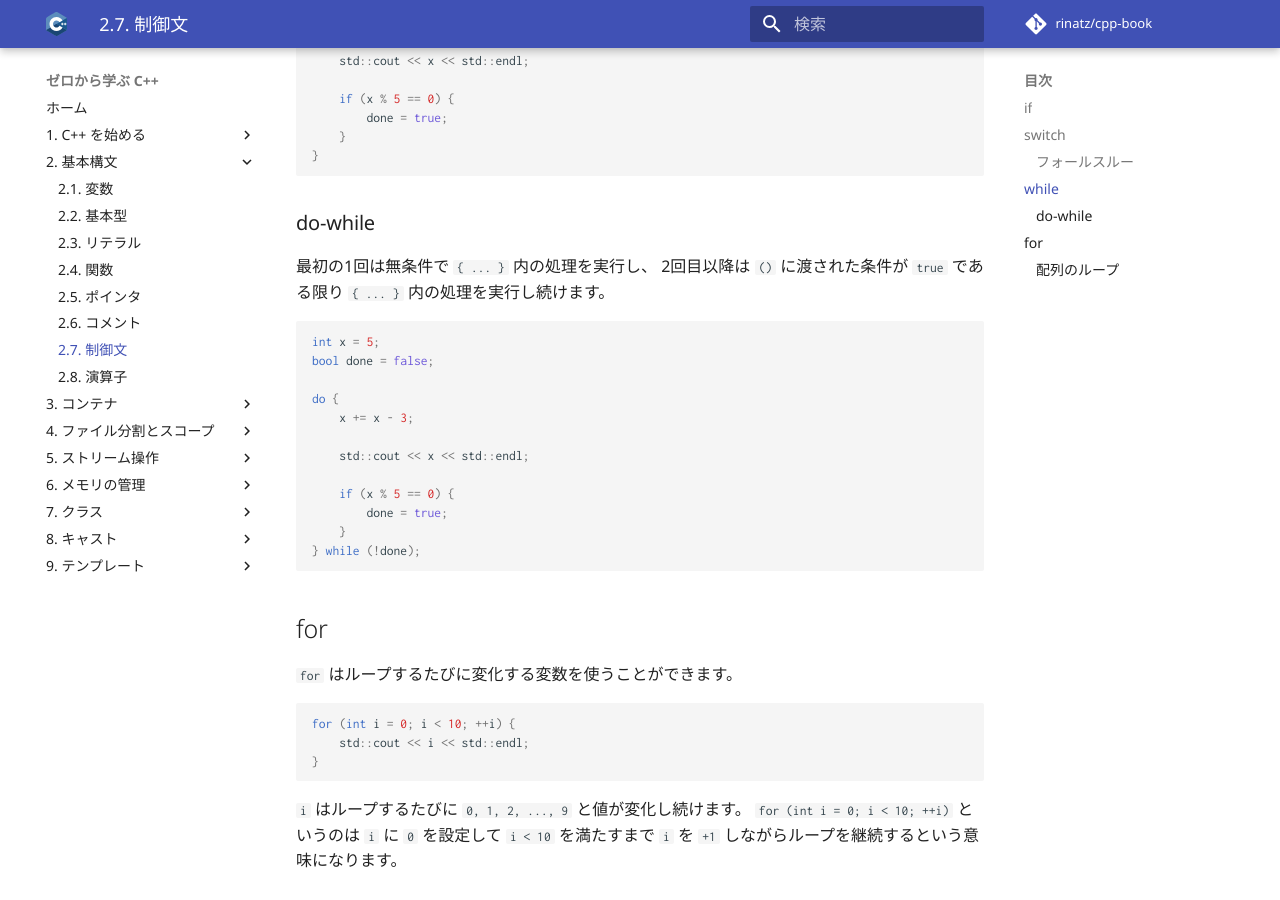
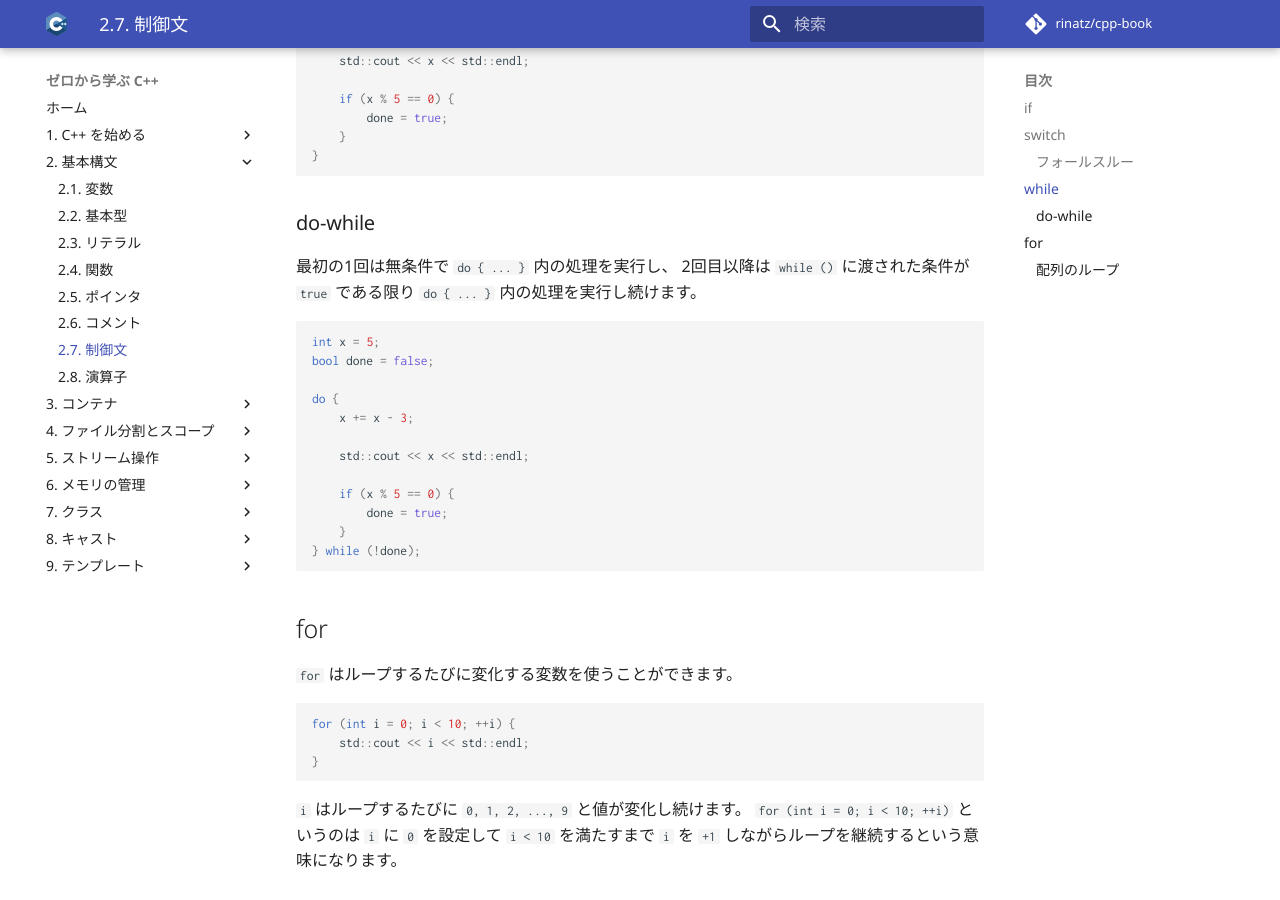
Before and after one commit to rinatz/cpp-book, an MkDocs documentation site: the page built from docs/ch02-07-control-flow.md, in a window 1280 px wide and 900 px high, scrolled down 2449 px. Built offline with MkDocs 1.6.1 and Material for MkDocs 9.7.7, drawn with Linux system fonts in a browser that asks for light colours; comment, search, counter and statistics services are not loaded.

Commit message:
Improve sentence

````diff
--- a/docs/ch02-07-control-flow.md
+++ b/docs/ch02-07-control-flow.md
@@ -132,9 +132,9 @@ while (!done) {
 
 ### do-while
 
-最初の1回は無条件で `{ ... }` 内の処理を実行し、
-2回目以降は `()` に渡された条件が `true` である限り
-`{ ... }` 内の処理を実行し続けます。
+最初の1回は無条件で `do { ... }` 内の処理を実行し、
+2回目以降は `while ()` に渡された条件が `true` である限り
+`do { ... }` 内の処理を実行し続けます。
 
 ```cpp
 int x = 5;
````
